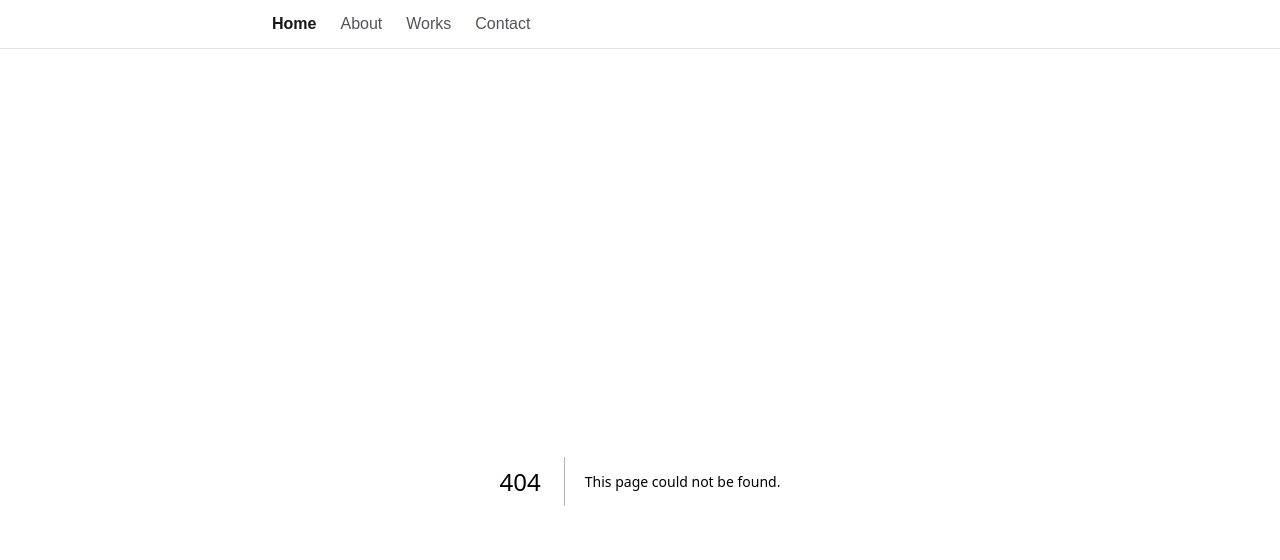
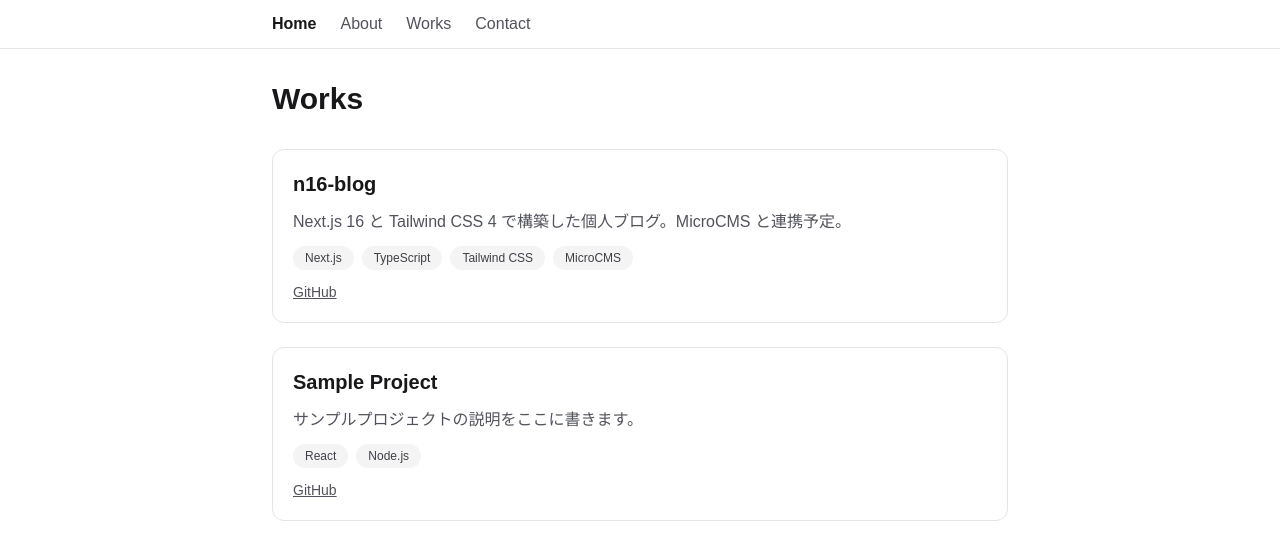
Before and after one commit to jj13jp/n16-blog, a Next.js app: page /works in a window 1280 px wide. Before the commit this address had no page. Shown: the top 560 px of the page. Built offline with nearby package versions, Linux system fonts and the light colour scheme; a web font is replaced by a local one.

Commit message:
feat: add Works page

```diff
--- /dev/null
+++ b/src/app/works/page.tsx
@@ -0,0 +1,74 @@
+interface Work {
+  title: string
+  description: string
+  techStack: string[]
+  githubUrl?: string
+  demoUrl?: string
+}
+
+const works: Work[] = [
+  {
+    title: "n16-blog",
+    description: "Next.js 16 と Tailwind CSS 4 で構築した個人ブログ。MicroCMS と連携予定。",
+    techStack: ["Next.js", "TypeScript", "Tailwind CSS", "MicroCMS"],
+    githubUrl: "https://github.com",
+  },
+  {
+    title: "Sample Project",
+    description: "サンプルプロジェクトの説明をここに書きます。",
+    techStack: ["React", "Node.js"],
+    githubUrl: "https://github.com",
+  },
+]
+
+export default function WorksPage() {
+  return (
+    <div className="flex flex-col gap-8">
+      <h1 className="text-3xl font-bold text-zinc-900 dark:text-zinc-100">Works</h1>
+
+      <ul className="flex flex-col gap-6">
+        {works.map((work) => (
+          <li
+            key={work.title}
+            className="flex flex-col gap-3 rounded-xl border border-zinc-200 p-5 dark:border-zinc-800"
+          >
+            <h2 className="text-xl font-semibold text-zinc-900 dark:text-zinc-100">{work.title}</h2>
+            <p className="text-zinc-600 dark:text-zinc-400">{work.description}</p>
+            <ul className="flex flex-wrap gap-2">
+              {work.techStack.map((tech) => (
+                <li
+                  key={tech}
+                  className="rounded-full bg-zinc-100 px-3 py-1 text-xs text-zinc-700 dark:bg-zinc-800 dark:text-zinc-300"
+                >
+                  {tech}
+                </li>
+              ))}
+            </ul>
+            <div className="flex gap-4">
+              {work.githubUrl && (
+                <a
+                  href={work.githubUrl}
+                  target="_blank"
+                  rel="noopener noreferrer"
+                  className="text-sm text-zinc-600 underline hover:text-zinc-900 dark:text-zinc-400 dark:hover:text-zinc-100"
+                >
+                  GitHub
+                </a>
+              )}
+              {work.demoUrl && (
+                <a
+                  href={work.demoUrl}
+                  target="_blank"
+                  rel="noopener noreferrer"
+                  className="text-sm text-zinc-600 underline hover:text-zinc-900 dark:text-zinc-400 dark:hover:text-zinc-100"
+                >
+                  Demo
+                </a>
+              )}
+            </div>
+          </li>
+        ))}
+      </ul>
+    </div>
+  )
+}
```
